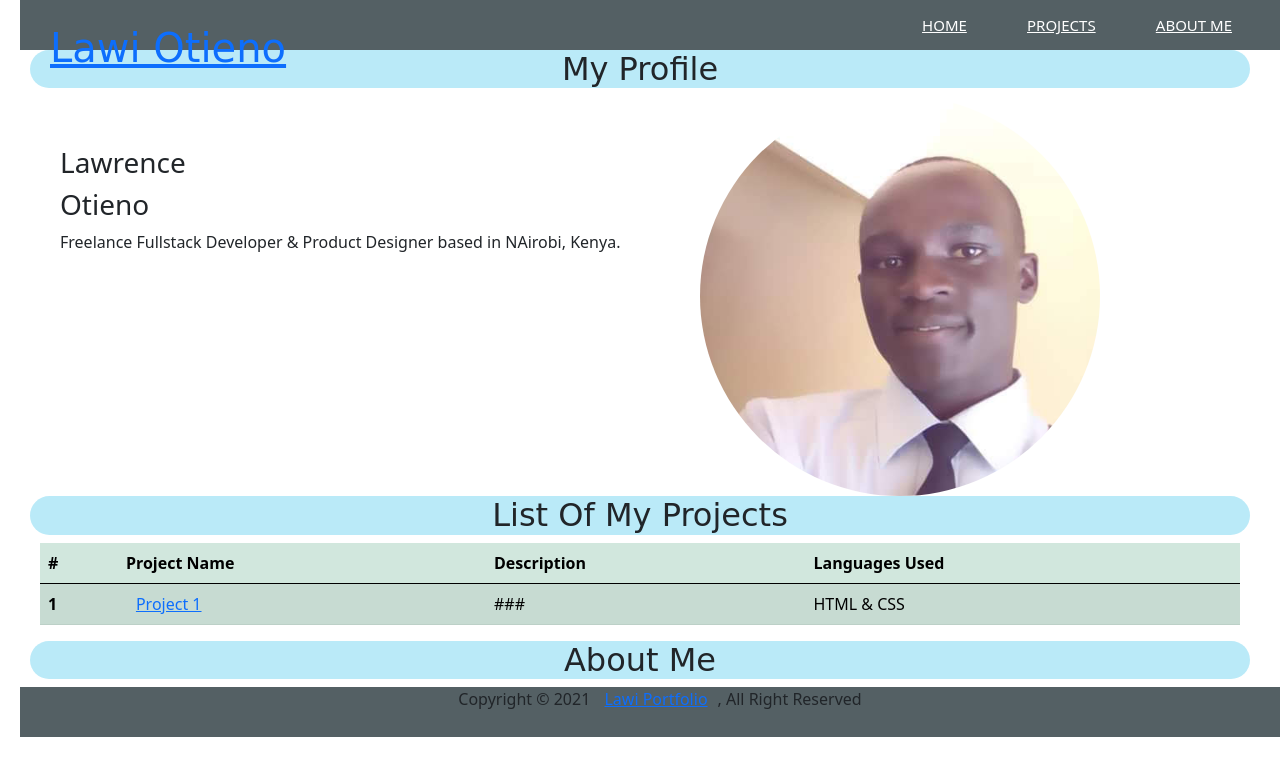
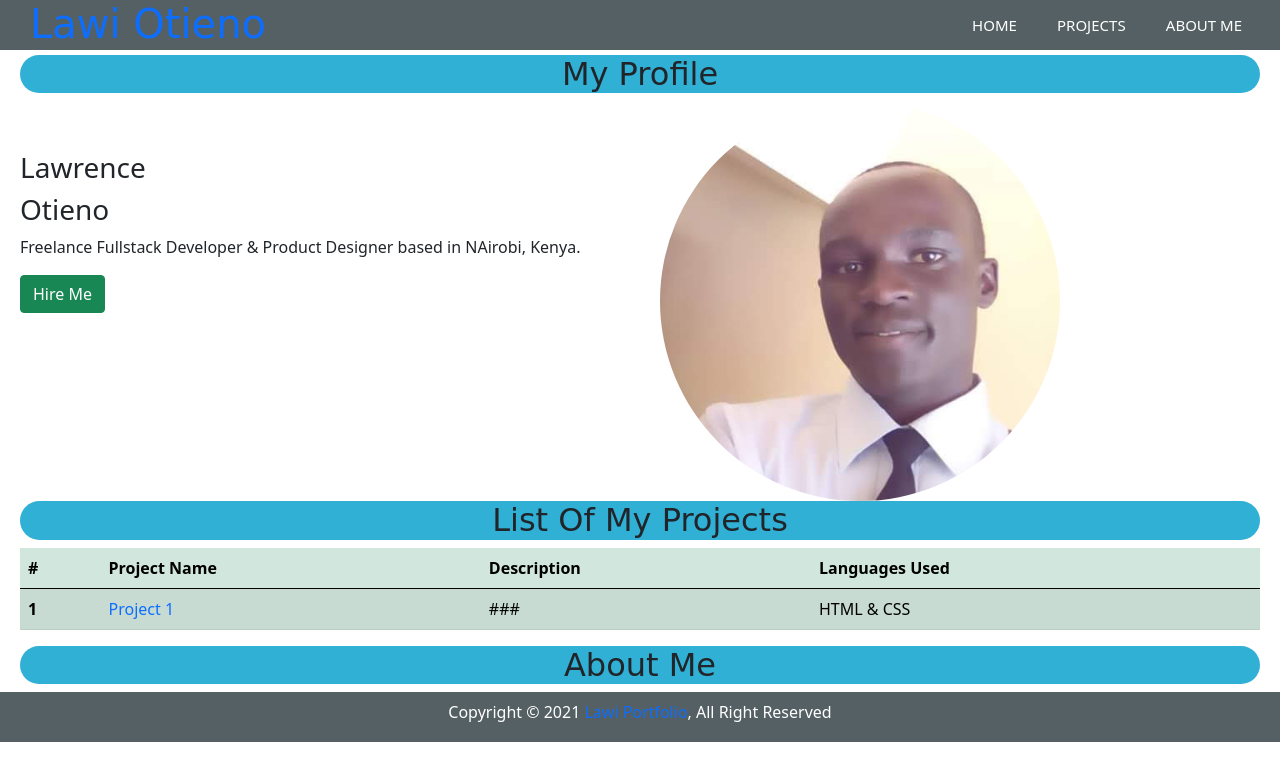
Before and after one commit to LawiOtieno/sample_portfolio, a plain HTML site: page index.html in a window 1280 px wide. Drawn offline with nearby package versions, Linux system fonts and the light colour scheme; a web font is replaced by a local one.

Commit message:
added hire me button

```diff
--- a/index.html
+++ b/index.html
@@ -24,7 +24,8 @@
     </nav>
 
 
-    <!--Profile Section-->
+    <div class="styleCommon">
+        <!--Profile Section-->
     <section class="sec_one" id="home">
         <h2>My Profile</h2>
         <div class="profile">
@@ -32,6 +33,7 @@
                 <h3>Lawrence</h3>
                 <h3>Otieno</h3>
                 <p>Freelance Fullstack Developer & Product Designer based in NAirobi, Kenya.</p>
+                <button type="button" class="btn btn-success">Hire Me</button>
             </div>
             <div class="my-photo">
                 <img src="./Assets/Lawi.jpg" alt="Lawrence photo">
@@ -70,6 +72,7 @@
     <section id="about-me">
         <h2>About Me</h2>
     </section>
+    </div>
     <footer>
         <p>Copyright &copy; <script>document.write(new Date().getFullYear())</script> <a href="index.html">Lawi Portfolio</a>, All Right Reserved</p>
     </footer>
--- a/style.css
+++ b/style.css
@@ -1,6 +1,6 @@
-*{
-    padding-right: 10px;
-    padding-left: 10px;
+.styleCommon{
+    padding-right: 20px;
+    padding-left: 20px;
 }
 nav{
     background-color: #546064;
@@ -11,6 +11,7 @@ nav{
 .logo{
     color: white;
     font-family: 'Calistoga', cursive;
+    padding-left: 30px;
 }
 nav ul{
     float: right;
@@ -29,12 +30,12 @@ nav ul li a{
     border-radius: 3px;
 }
 .sec_one{
-    padding-top: 50px;
+    padding-top: 55px;
 }
 h2{
     font-family: 'Calistoga', cursive;
     text-align: center;
-    background-color: #baeaf8;
+    background-color: #31b0d6;
     border-radius: 30px;
 }
 .profile{
@@ -58,4 +59,9 @@ footer{
     width: 100%;
     position: fixed;
     text-align: center;
+    padding-top: 8px;
+    color: white;
 }
+a{
+    text-decoration: none;
+}
```
